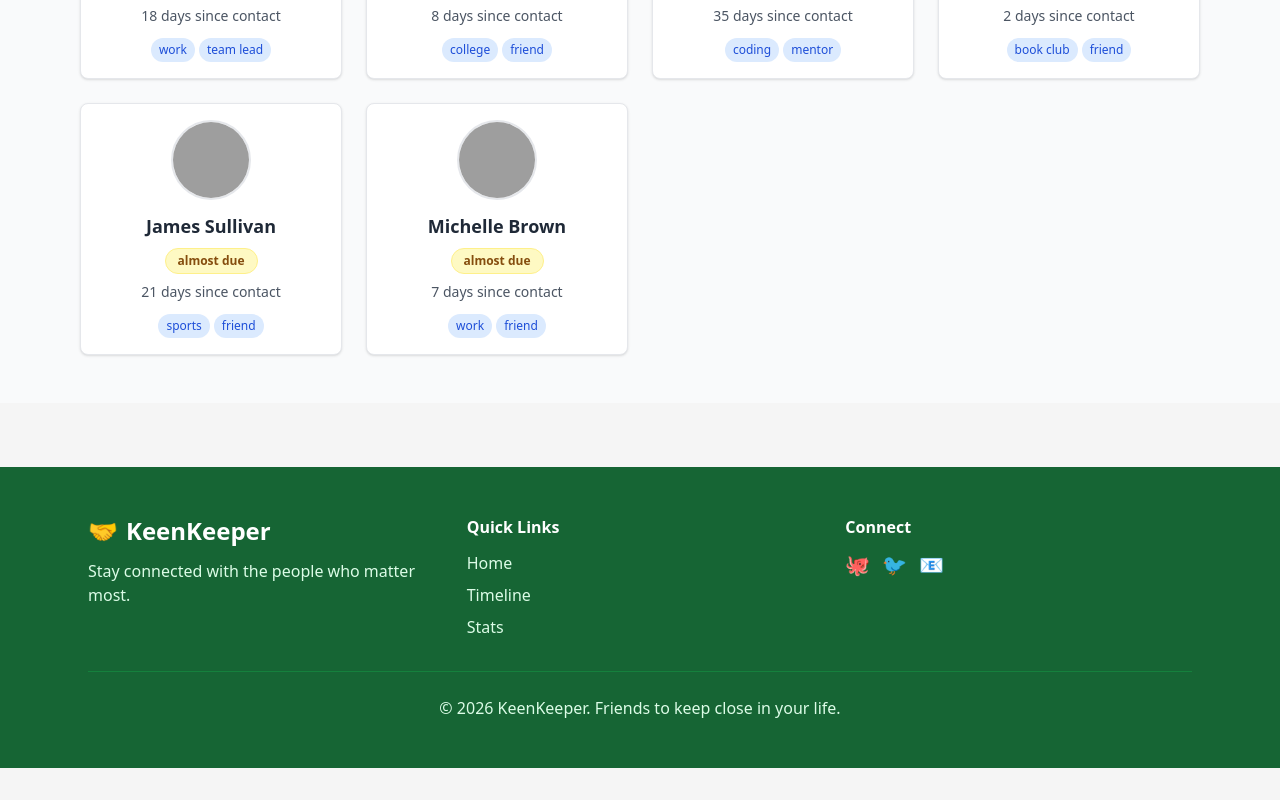
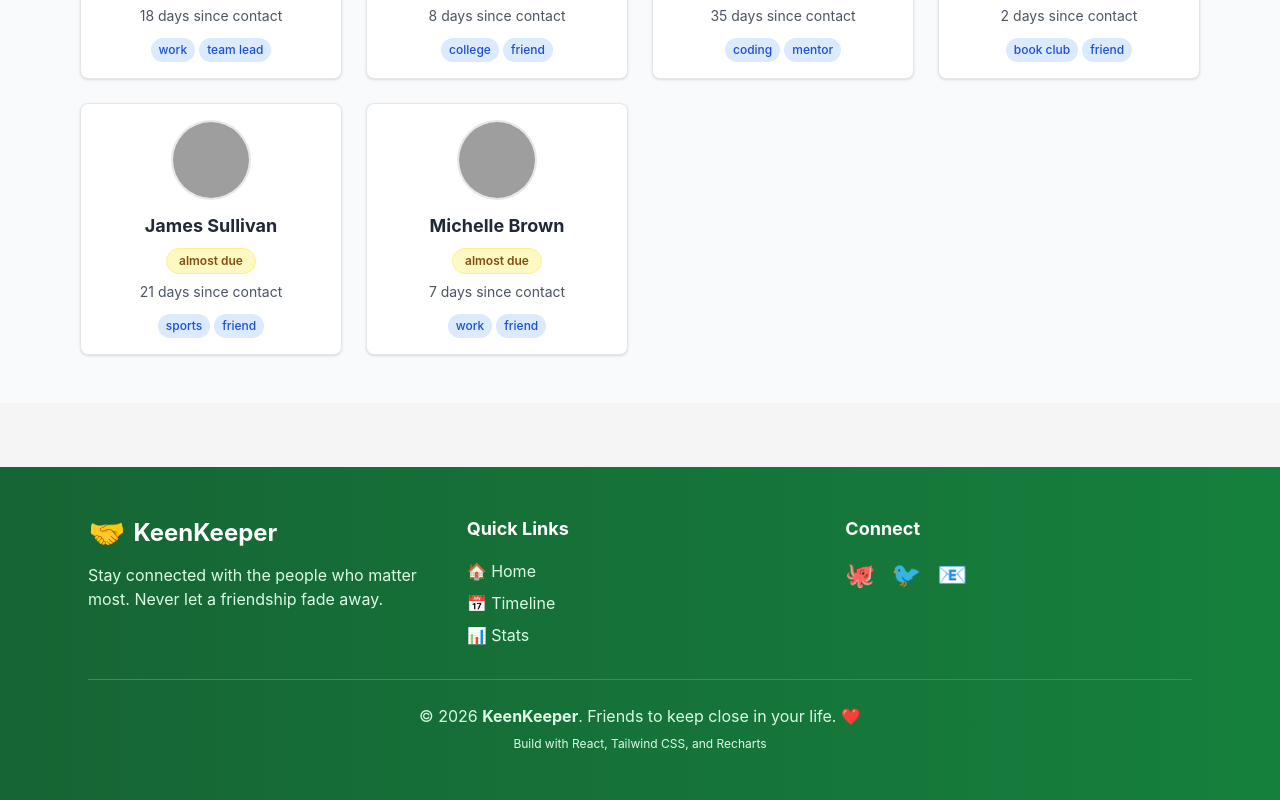
Before and after one commit to Ayonpal5/keenkeeper-project, a React (Vite) app: page / in a window 1280 px wide. Shown: the part 1052-1852 px from the top of the page. Before the commit the page ends 1820 px from the top, so only its background shows below. Built offline with nearby package versions, Linux system fonts and the light colour scheme; grey boxes are pictures that could not be loaded.

Commit message:
Improve overall styling: add global CSS, enhance Footer and 404 page design

```diff
--- a/src/components/Footer.jsx
+++ b/src/components/Footer.jsx
@@ -2,43 +2,44 @@ export default function Footer() {
   const currentYear = new Date().getFullYear();
 
   return (
-    <footer className="bg-green-800 text-white mt-16">
-      <div className="max-w-6xl mx-auto px-6 py-12">
+    <footer className="bg-gradient-to-r from-green-800 to-green-700 text-white mt-16">
+      <div className="max-w-6xl mx-auto px-4 md:px-6 py-12">
         <div className="grid grid-cols-1 md:grid-cols-3 gap-8 mb-8">
           {/* Brand Section */}
           <div>
             <div className="flex items-center gap-2 mb-3">
-              <span className="text-2xl">🤝</span>
+              <span className="text-3xl">🤝</span>
               <h3 className="text-2xl font-bold">KeenKeeper</h3>
             </div>
             <p className="text-green-100">
-              Stay connected with the people who matter most.
+              Stay connected with the people who matter most. Never let a friendship fade away.
             </p>
           </div>
 
           {/* Navigation Links */}
           <div>
-            <h4 className="font-bold mb-3">Quick Links</h4>
+            <h4 className="font-bold mb-4 text-lg">Quick Links</h4>
             <ul className="space-y-2 text-green-100">
-              <li><a href="/" className="hover:text-white transition">Home</a></li>
-              <li><a href="/timeline" className="hover:text-white transition">Timeline</a></li>
-              <li><a href="/stats" className="hover:text-white transition">Stats</a></li>
+              <li><a href="/" className="hover:text-white transition duration-200">🏠 Home</a></li>
+              <li><a href="/timeline" className="hover:text-white transition duration-200">📅 Timeline</a></li>
+              <li><a href="/stats" className="hover:text-white transition duration-200">📊 Stats</a></li>
             </ul>
           </div>
 
           {/* Social Links */}
           <div>
-            <h4 className="font-bold mb-3">Connect</h4>
-            <div className="flex gap-3">
-              <a href="#" className="text-xl hover:text-green-200 transition">🐙</a>
-              <a href="#" className="text-xl hover:text-green-200 transition">🐦</a>
-              <a href="#" className="text-xl hover:text-green-200 transition">📧</a>
+            <h4 className="font-bold mb-4 text-lg">Connect</h4>
+            <div className="flex gap-4">
+              <a href="#" title="GitHub" className="text-2xl hover:text-green-200 transition duration-200 transform hover:scale-110">🐙</a>
+              <a href="#" title="Twitter" className="text-2xl hover:text-green-200 transition duration-200 transform hover:scale-110">🐦</a>
+              <a href="#" title="Email" className="text-2xl hover:text-green-200 transition duration-200 transform hover:scale-110">📧</a>
             </div>
           </div>
         </div>
 
-        <div className="border-t border-green-700 pt-6 text-center text-green-100">
-          <p>&copy; {currentYear} KeenKeeper. Friends to keep close in your life.</p>
+        <div className="border-t border-green-600 pt-6 text-center text-green-100">
+          <p>&copy; {currentYear} <span className="font-bold">KeenKeeper</span>. Friends to keep close in your life. ❤️</p>
+          <p className="text-xs mt-2">Build with React, Tailwind CSS, and Recharts</p>
         </div>
       </div>
     </footer>
--- a/src/index.css
+++ b/src/index.css
@@ -1,4 +1,58 @@
 @tailwind base;
 @tailwind components;
 @tailwind utilities;
-body{background:#f5f5f5}
+
+body {
+  background: #f5f5f5;
+  font-family: -apple-system, BlinkMacSystemFont, 'Segoe UI', 'Roboto', 'Oxygen',
+    'Ubuntu', 'Cantarell', 'Fira Sans', 'Droid Sans', 'Helvetica Neue',
+    sans-serif;
+  -webkit-font-smoothing: antialiased;
+  -moz-osx-font-smoothing: grayscale;
+}
+
+/* Smooth scrolling */
+html {
+  scroll-behavior: smooth;
+}
+
+/* Custom scrollbar */
+::-webkit-scrollbar {
+  width: 8px;
+  height: 8px;
+}
+
+::-webkit-scrollbar-track {
+  background: #f1f1f1;
+}
+
+::-webkit-scrollbar-thumb {
+  background: #10b981;
+  border-radius: 4px;
+}
+
+::-webkit-scrollbar-thumb:hover {
+  background: #059669;
+}
+
+/* Focus states for accessibility */
+button:focus-visible,
+a:focus-visible,
+input:focus-visible {
+  outline: 2px solid #10b981;
+  outline-offset: 2px;
+}
+
+/* Animation utilities */
+@keyframes fadeIn {
+  from {
+    opacity: 0;
+  }
+  to {
+    opacity: 1;
+  }
+}
+
+.animate-fade-in {
+  animation: fadeIn 0.3s ease-in;
+}
--- a/src/pages/NotFound.jsx
+++ b/src/pages/NotFound.jsx
@@ -6,17 +6,17 @@ export default function NotFound() {
   return (
     <main className="min-h-[70vh] flex items-center justify-center bg-gray-50 px-4">
       <div className="text-center max-w-md">
-        <div className="text-6xl mb-4">😕</div>
-        <h1 className="text-5xl font-bold text-gray-800 mb-4">404</h1>
-        <p className="text-xl text-gray-600 mb-2">Page Not Found</p>
-        <p className="text-gray-500 mb-8">
-          Sorry, the page you're looking for doesn't exist. Let's get you back on track!
+        <div className="text-7xl md:text-8xl mb-6 animate-bounce">😕</div>
+        <h1 className="text-5xl md:text-6xl font-bold text-gray-800 mb-4">404</h1>
+        <p className="text-xl md:text-2xl text-gray-600 mb-3 font-semibold">Page Not Found</p>
+        <p className="text-gray-500 mb-8 text-base md:text-lg">
+          Sorry, the page you're looking for doesn't exist. It seems like this friendship journey took an unexpected turn!
         </p>
         <button
           onClick={() => nav("/")}
-          className="bg-green-600 hover:bg-green-700 text-white font-bold py-3 px-8 rounded-lg transition inline-flex items-center gap-2"
+          className="bg-gradient-to-r from-green-600 to-green-500 hover:from-green-700 hover:to-green-600 text-white font-bold py-3 px-8 rounded-lg transition shadow-lg hover:shadow-xl inline-flex items-center gap-2"
         >
-          🏠 Back to Home
+          <span>🏠</span> Back to Home
         </button>
       </div>
     </main>
```
